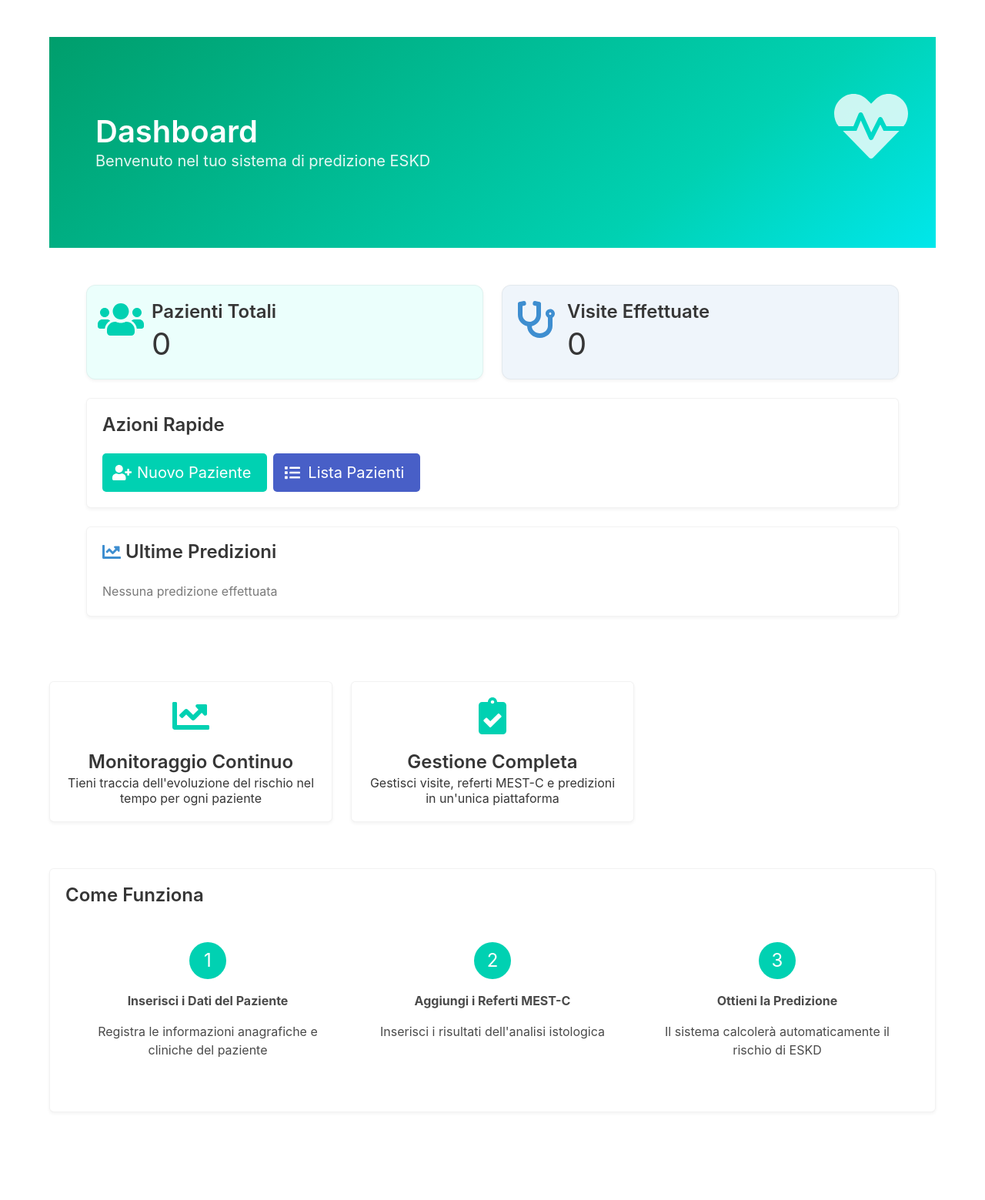
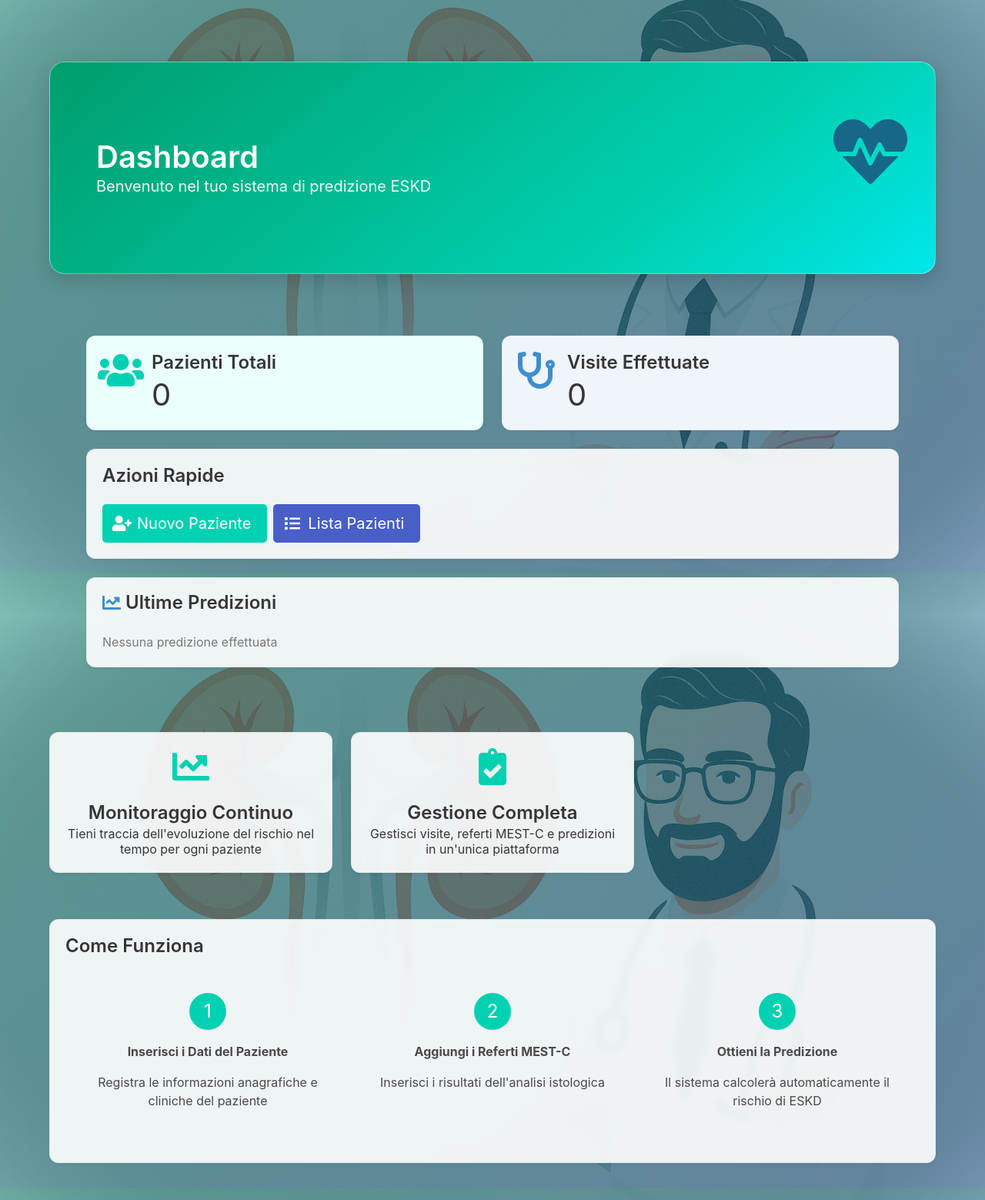
Before and after one commit to gabri1997/end-stage-kidney-webapp, a Django app: page / in a window 1280 px wide. Shown: the part 56-1615 px from the top of the page at 77% size. Before the commit the page ends 1501 px from the top, so only its background shows below. Run offline with Django 5.2, Linux system fonts and the light colour scheme; the visitor is signed in with stand-in values (Sample User, id 1); data that the repository does not hold is empty.

Commit message:
changed html

```diff
--- a/prediction/templates/prediction/home.html
+++ b/prediction/templates/prediction/home.html
@@ -1,12 +1,35 @@
 {% extends 'prediction/base.html' %}
+{% load static %}
 
 {% block title %}Dashboard - ESKD Predictor{% endblock %}
 
 {% block extra_head %}
 <style>
+
+    body {
+        background:
+            linear-gradient(135deg, rgba(0, 209, 178, 0.3), rgba(30, 136, 229, 0.3)),
+            url("{% static 'prediction/images/background-medico.png' %}") no-repeat center center fixed;
+        background-size: cover;
+    }
+    .box {
+        background-color: rgba(255, 255, 255, 0.9);
+        border-radius: 12px;
+        backdrop-filter: blur(4px);
+    }
     .hero.is-primary {
+        position: relative;
         padding: 3rem 1.5rem;
+        background: rgba(255, 255, 255, 0.089); /* trasparenza leggera */
+        border-radius: 20px; /* bordi stondati */
+        backdrop-filter: blur(8px); /* effetto vetro */
+        box-shadow: 0 8px 24px rgba(0, 0, 0, 0.15); /* ombra morbida */
+        border: 1px solid rgba(255, 255, 255, 0.4);
+        margin: 2rem auto;
+        width: 100%;
+        color: #1e4b7a; /* testo blu scuro per contrasto */
     }
+
     .hero-icon {
         font-size: 6rem;
         margin-left: 2rem;
--- a/prediction/views.py
+++ b/prediction/views.py
@@ -17,6 +17,7 @@
 from django.contrib.auth.forms import UserCreationForm
 from django.contrib import messages
 from django.shortcuts import render, redirect
+from django.db.models import Q
 
 def register(request):
     if request.method == 'POST':
@@ -80,7 +81,12 @@
 
 @login_required
 def lista_pazienti(request):
+    query = request.GET.get('q')
     pazienti = Paziente.objects.filter(medico=request.user).order_by("cognome", "nome")
+    if query:
+        pazienti = pazienti.filter(
+            Q(nome__icontains=query) | Q(cognome__icontains=query)
+        )
     context = {"pazienti": pazienti}
     return render(request, "prediction/lista_pazienti.html", context)
 
```
Also changed, not shown: prediction/templates/prediction/dettaglio_paziente.html (+19 -1 lines), prediction/templates/prediction/lista_pazienti.html (+47 -2 lines), prediction/static/prediction/images/background-medico.png (added), prediction/static/prediction/images/sfondoo.png (added).
